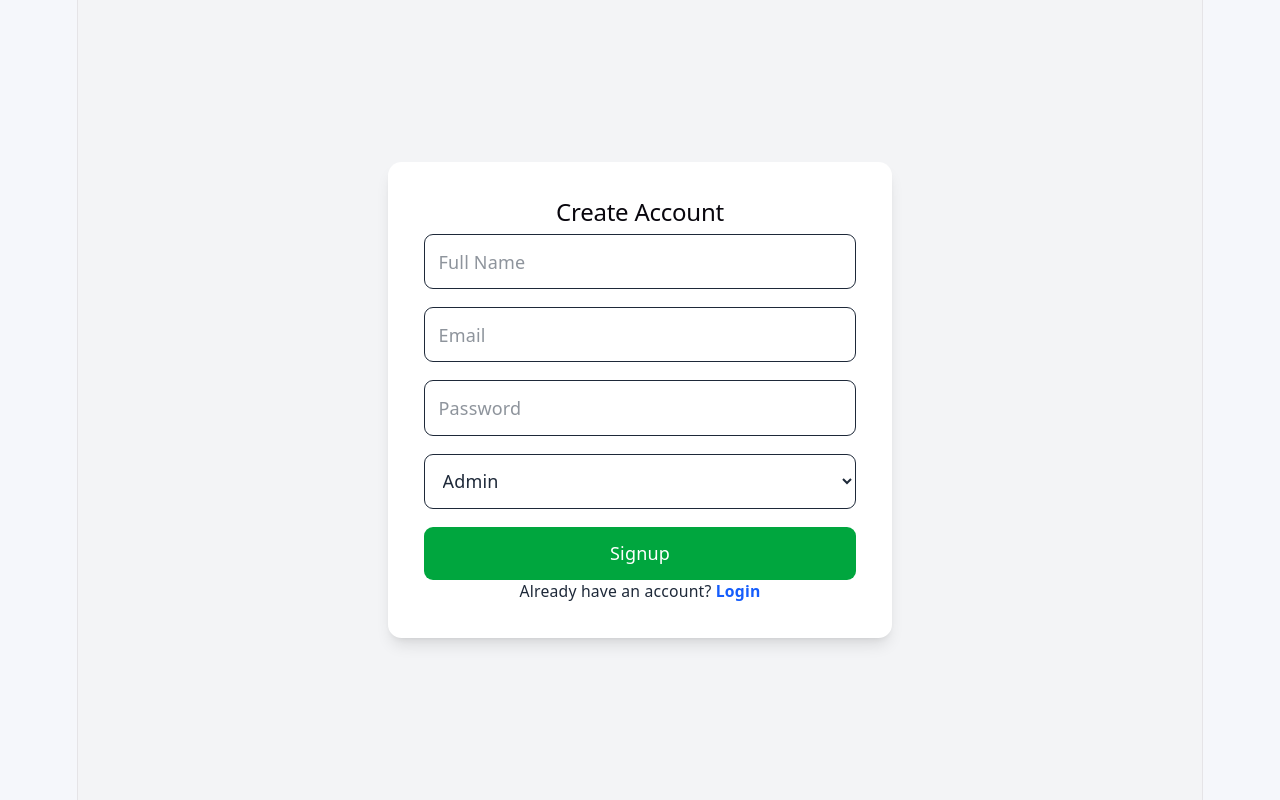
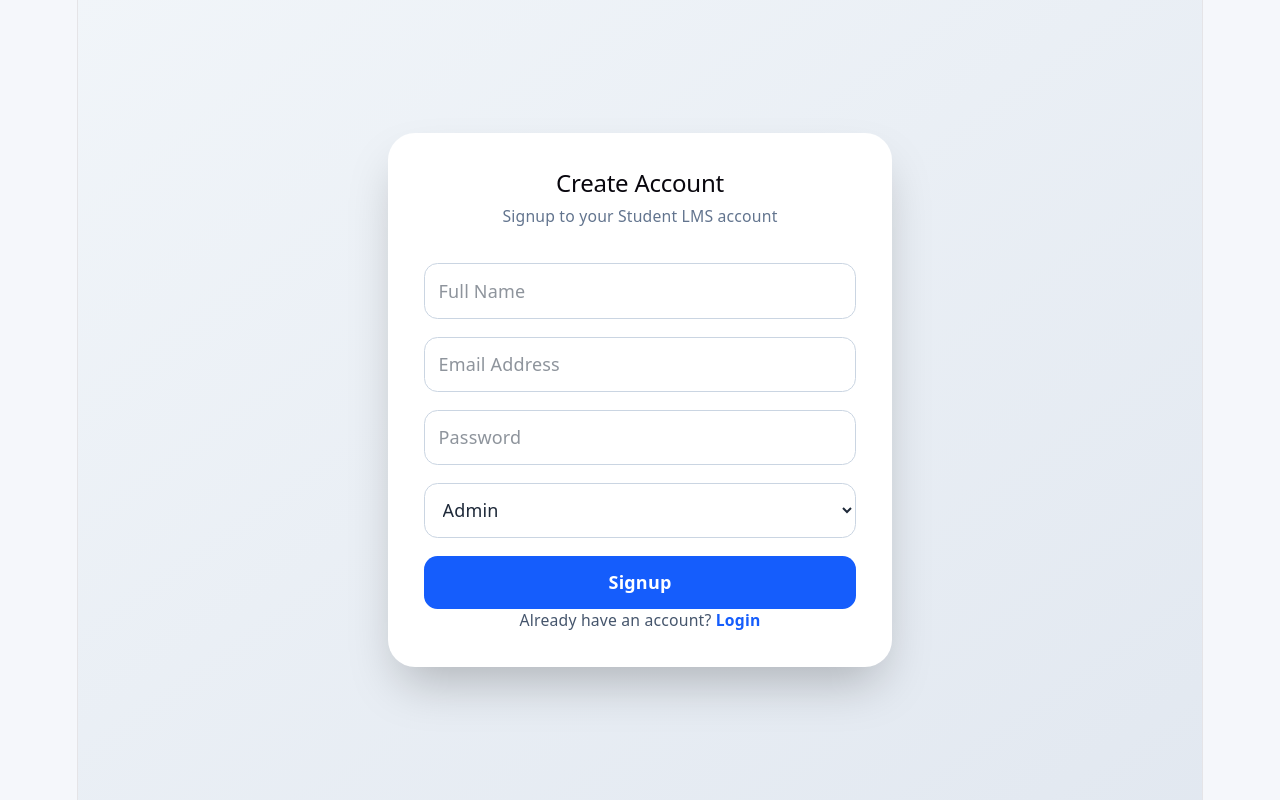
Before and after one commit to rooha-codes/student-lms-management-system, a React app in the folder student-lms/frontend/: page /#/signup in a window 1280 px wide. Built offline with nearby package versions, Linux system fonts and the light colour scheme; the HTML template or start-up script is replaced by a standard one.

Commit message:
signup.jsx

```diff
--- a/student-lms/frontend/src/pages/signup.jsx
+++ b/student-lms/frontend/src/pages/signup.jsx
@@ -1,6 +1,6 @@
 import { useState } from "react";
-import axios from "axios";
 import { Link, useNavigate } from "react-router-dom";
+import API from "../api";
 
 function Signup() {
   const navigate = useNavigate();
@@ -9,34 +9,29 @@ function Signup() {
     name: "",
     email: "",
     password: "",
-    role: "admin", // ✅ Default admin for your LMS
+    role: "admin",
   });
 
   const [error, setError] = useState("");
   const [loading, setLoading] = useState(false);
 
-  // ✅ Handle Input Change
   const handleChange = (e) => {
+    setError("");
+
     setForm({
       ...form,
       [e.target.name]: e.target.value,
     });
-
-    // Clear old error on typing
-    if (error) setError("");
   };
 
-  // ✅ Handle Signup
   const handleSubmit = async (e) => {
     e.preventDefault();
 
-    // Basic validation
     if (!form.name.trim() || !form.email.trim() || !form.password.trim()) {
       setError("All fields are required");
       return;
     }
 
-    // Password length check
     if (form.password.length < 6) {
       setError("Password must be at least 6 characters");
       return;
@@ -44,8 +39,8 @@ function Signup() {
 
     try {
       setLoading(true);
+      setError("");
 
-      // ✅ Send clean payload
       const payload = {
         name: form.name.trim(),
         email: form.email.trim().toLowerCase(),
@@ -53,23 +48,19 @@ function Signup() {
         role: form.role,
       };
 
-      const res = await axios.post(
-        "http://localhost:5001/api/auth/signup",
-        payload
-      );
+      const res = await API.post("/auth/signup", payload);
 
       console.log("SIGNUP RESPONSE:", res.data);
 
       alert("Signup Successful ✅");
-
-      // ✅ Auto redirect to login
-      navigate("/");
+      navigate("/login");
     } catch (error) {
-      console.log("SIGNUP ERROR:", error.response?.data);
+      console.log("SIGNUP ERROR:", error.response?.data || error.message);
 
       setError(
         error.response?.data?.message ||
           error.response?.data?.error ||
+          error.message ||
           "Signup failed"
       );
     } finally {
@@ -78,82 +69,81 @@ function Signup() {
   };
 
   return (
-    <div className="min-h-screen flex items-center justify-center bg-gray-100 px-4">
-      <div className="bg-white p-8 rounded-xl shadow-lg w-full max-w-md">
-        <h2 className="text-2xl font-bold mb-6 text-center">
-          Create Account
-        </h2>
+    <div className="flex min-h-screen items-center justify-center bg-gradient-to-br from-slate-100 to-slate-200 px-4">
+      <div className="w-full max-w-md rounded-3xl bg-white p-8 shadow-2xl">
+        <div className="mb-8 text-center">
+          <h2 className="text-3xl font-bold text-slate-800">
+            Create Account
+          </h2>
 
-        {/* ✅ Error Message */}
+          <p className="mt-2 text-sm text-slate-500">
+            Signup to your Student LMS account
+          </p>
+        </div>
+
         {error && (
-          <p className="text-red-500 text-sm mb-4 text-center font-medium">
+          <div className="mb-4 rounded-xl bg-red-100 px-4 py-3 text-sm text-red-600">
             {error}
-          </p>
+          </div>
         )}
 
-        <form onSubmit={handleSubmit}>
-          {/* Full Name */}
+        <form onSubmit={handleSubmit} className="space-y-4">
           <input
             type="text"
             name="name"
             placeholder="Full Name"
             autoComplete="name"
-            className="w-full mb-4 p-3 border rounded-lg focus:outline-none focus:ring-2 focus:ring-green-500"
             value={form.name}
             onChange={handleChange}
+            className="w-full rounded-xl border border-slate-300 p-3 outline-none transition focus:border-blue-500 focus:ring-2 focus:ring-blue-200"
           />
 
-          {/* Email */}
           <input
             type="email"
             name="email"
-            placeholder="Email"
+            placeholder="Email Address"
             autoComplete="email"
-            className="w-full mb-4 p-3 border rounded-lg focus:outline-none focus:ring-2 focus:ring-green-500"
             value={form.email}
             onChange={handleChange}
+            className="w-full rounded-xl border border-slate-300 p-3 outline-none transition focus:border-blue-500 focus:ring-2 focus:ring-blue-200"
           />
 
-          {/* Password */}
           <input
             type="password"
             name="password"
             placeholder="Password"
             autoComplete="new-password"
-            className="w-full mb-4 p-3 border rounded-lg focus:outline-none focus:ring-2 focus:ring-green-500"
             value={form.password}
             onChange={handleChange}
+            className="w-full rounded-xl border border-slate-300 p-3 outline-none transition focus:border-blue-500 focus:ring-2 focus:ring-blue-200"
           />
 
-          {/* Role */}
           <select
             name="role"
             value={form.role}
             onChange={handleChange}
-            className="w-full mb-4 p-3 border rounded-lg focus:outline-none focus:ring-2 focus:ring-green-500"
+            className="w-full rounded-xl border border-slate-300 p-3 outline-none transition focus:border-blue-500 focus:ring-2 focus:ring-blue-200"
           >
             <option value="student">Student</option>
             <option value="teacher">Teacher</option>
             <option value="admin">Admin</option>
           </select>
 
-          {/* Submit */}
           <button
             type="submit"
             disabled={loading}
-            className={`w-full text-white p-3 rounded-lg transition ${
-              loading
-                ? "bg-gray-400 cursor-not-allowed"
-                : "bg-green-600 hover:bg-green-700"
-            }`}
+            className="w-full rounded-xl bg-blue-600 p-3 font-semibold text-white transition hover:bg-blue-700 disabled:cursor-not-allowed disabled:bg-blue-400"
           >
             {loading ? "Creating Account..." : "Signup"}
           </button>
         </form>
 
-        <p className="text-sm text-center mt-4">
+        <p className="mt-6 text-center text-sm text-slate-600">
           Already have an account?{" "}
-          <Link to="/" className="text-blue-600 font-semibold">
+          <Link
+            to="/login"
+            className="font-semibold text-blue-600 hover:underline"
+          >
             Login
           </Link>
         </p>
```
